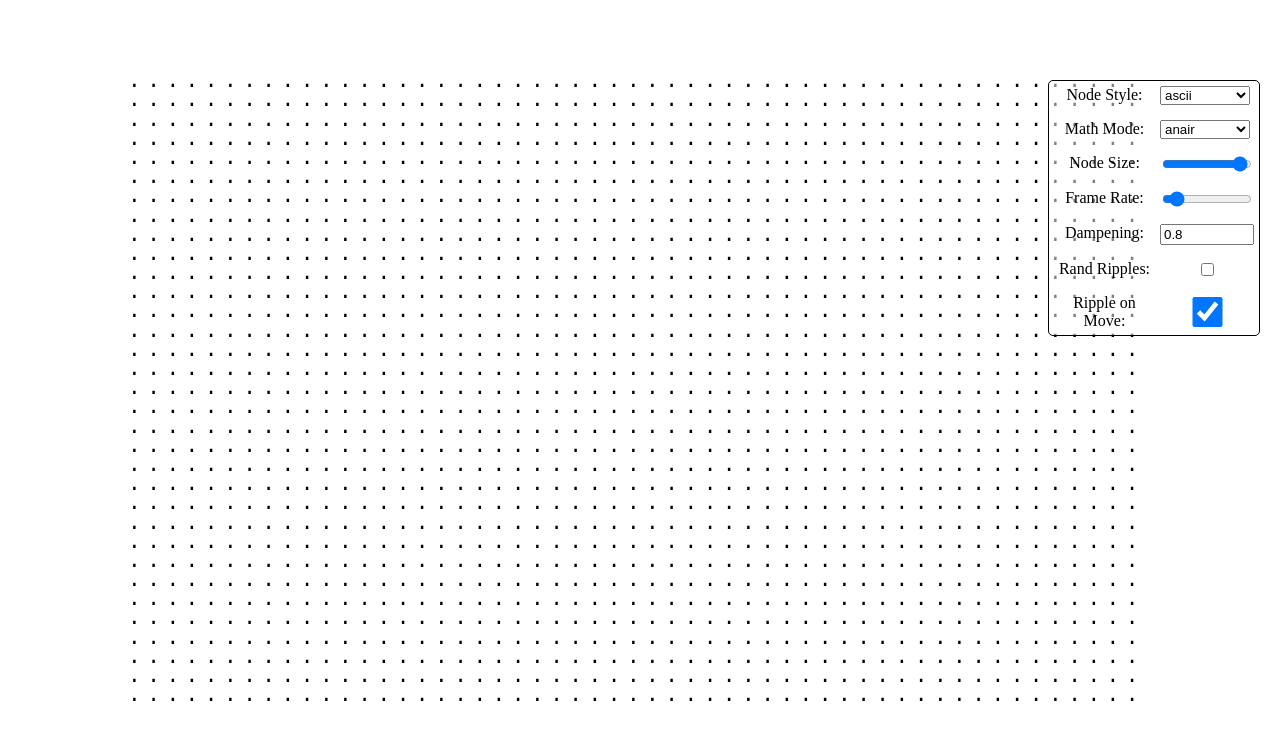
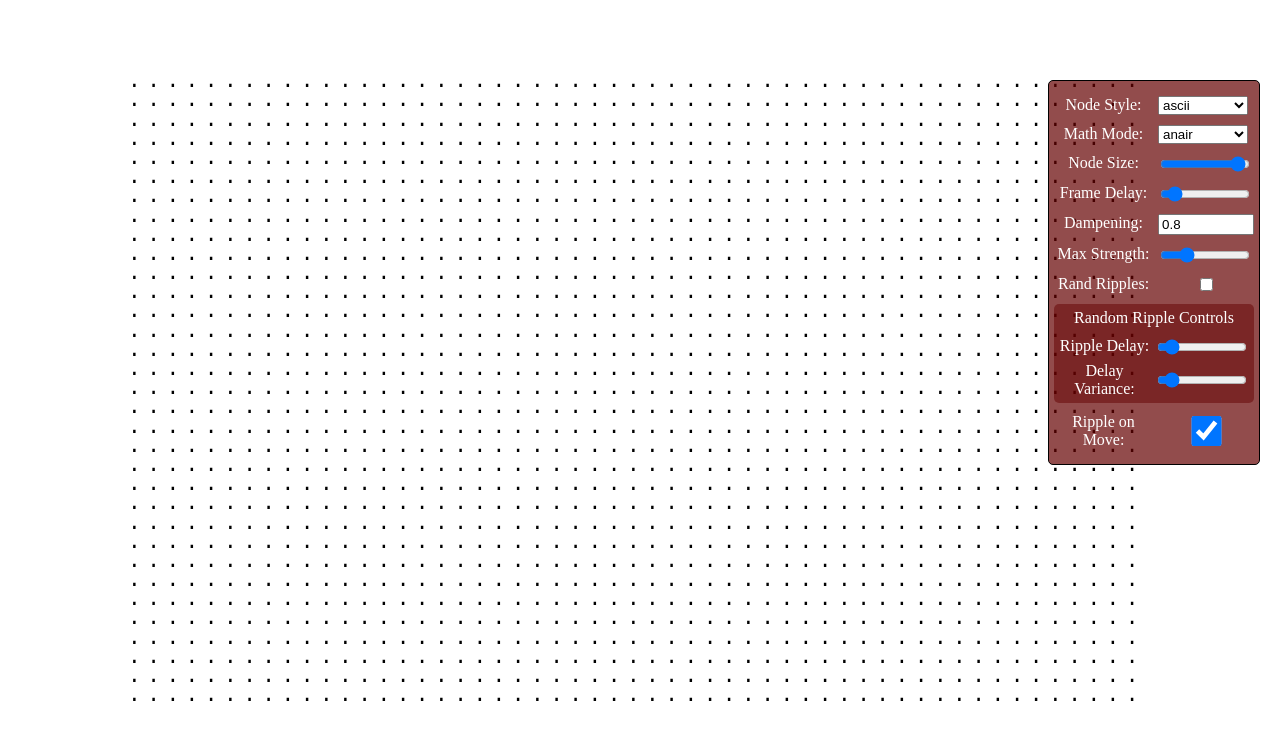
Before and after one commit to batman-nair/puddle.js, a plain HTML site: page index.html in a window 1280 px wide. Drawn offline with Linux system fonts and the light colour scheme.

Commit message:
Changed ripple force control, almost finalized controller structure.

```diff
--- a/ascii-ripple.js
+++ b/ascii-ripple.js
@@ -47,11 +47,13 @@ class NodeBase {
 	this.applyListeners();
 	return this.element;
     }
-    startRipple() {
-	this.omniForce = this.data.rippleStrength;
-	this.currentForce = this.data.rippleStrength;
+    startRipple(rippleStrength = 0) {
+	if (!rippleStrength)
+	    rippleStrength = this.data.maxRippleStrength;
+	this.omniForce = rippleStrength;
+	this.currentForce = rippleStrength;
 
-	this.drawNode(this.data.rippleStrength);
+	this.drawNode(rippleStrength);
 
 	for (let yChange = -1; yChange <=1; ++yChange) {
 	    for (let xChange = -1; xChange <=1; ++xChange) {
@@ -120,6 +122,9 @@ class NodeBase {
 	this.data.addToDrawQueue(this.xx, this.yy);
     }
     drawNode(forceMagnitude) {
+	if (forceMagnitude > 150)  forceMagnitude = 150;
+	else if (forceMagnitude < -50)  forceMagnitude = -50;
+
 	let hueValue = 0;
 	let saturationValue = 0;
 	let lightnessValue = 25 + forceMagnitude/2;
@@ -156,6 +161,8 @@ class WaterNode extends NodeBase {
 	super(xx, yy, data, mathMode);
     }
     drawNode(forceMagnitude) {
+	if (forceMagnitude > 120)  forceMagnitude = 120;
+	if (forceMagnitude < -280)  forceMagnitude = -280;
 	let hueValue = 198;
 	let saturationValue = 70 + forceMagnitude/4;
 	let lightnessValue = 70 + (forceMagnitude)/8;
@@ -168,6 +175,8 @@ class PartyNode extends NodeBase {
 	super(xx, yy, data, mathMode);
     }
     drawNode(forceMagnitude) {
+	if (forceMagnitude > 120)  forceMagnitude = 120;
+	if (forceMagnitude < -200)  forceMagnitude = -200;
 	let hueValue = Math.floor(Math.random()*360);
 	let saturationValue = 70 + forceMagnitude/4;
 	let lightnessValue = 100 - (forceMagnitude/2);
@@ -222,7 +231,7 @@ class AsciiRippleData {
 	this.numRows = numRows;
 	this.numCols = numCols;
 
-	this.rippleStrength = 100.0;
+	this.maxRippleStrength = 100.0;
 	this.forceDampeningRatio = 0.8; // Force dampening percent
 	this.forceCutOff = 5;	// Axial force less than this is set to 0
 	this.rippleOnMove = true;
@@ -293,7 +302,6 @@ class AsciiRipple {
 	this.randomGenerationInterval = this.updateInterval;
 	this.randomTimeRange = this.updateInterval;
 	this.useRandomRippleStrength = true;
-	this.maxRandomRippleStrength = 200;
 	this.isRandomRippleCreated = true;
 	this.nodeStyle = NodeBase;
 	this.nodeSize = 14;
@@ -344,7 +352,7 @@ class AsciiRipple {
 	this.data.refresh(this.numRows, this.numCols);
 
 	this.parentNode.innerHTML = '';
-	this.parentNode.style.fontFamily = "Courier New, Courier, Lucida Sans Typewriter, Lucida Typewriter, monospace";
+	this.parentNode.style.fontFamily = "Lucida Sans Typewriter, Lucida Typewriter, monospace";
 	this.parentNode.style.fontSize = this.nodeSize+2 + "px";
 	this.parentNode.style.display = "grid";
 	this.parentNode.style.gridTemplateColumns = "repeat("+this.numCols+", "+this.nodeSize+"px)";
@@ -365,11 +373,13 @@ class AsciiRipple {
     toggleRandomRippleStrength() {
 	this.useRandomRippleStrength = !this.useRandomRippleStrength;
     }
-    setMaxRandomRippleStrength(maxRippleStrength) {
-	this.data.maxRandomRippleStrength = maxRippleStrength;
+    setMaxRippleStrength(maxRippleStrength) {
+	this.data.maxRippleStrength = maxRippleStrength;
     }
     setRandomRippleGenerationInterval(randomRippleGenerationInterval) {
 	this.randomGenerationInterval = randomRippleGenerationInterval;
+	clearTimeout(this.randomRippleTimeout);
+	this.isRandomRippleCreated = true;
     }
     setRandomRippleTimeRange(randomRippleTimeRange) {
 	this.randomTimeRange = randomRippleTimeRange;
@@ -377,9 +387,9 @@ class AsciiRipple {
     setDampeningRatio(dampeningRatio) {
 	this.data.forceDampeningRatio = dampeningRatio;
     }
-    setRippleStrength(rippleStrength) {
-	this.data.rippleStrength = rippleStrength;
-    }
+    // setRippleStrength(rippleStrength) {
+    // 	this.data.rippleStrength = rippleStrength;
+    // }
     setUpdateInterval(updateInterval) {
 	clearInterval(this.updateLoop);
 	this.updateInterval = updateInterval;
@@ -387,17 +397,17 @@ class AsciiRipple {
     }
 
     createRandomRipple() {
-	let rippleStrength = Math.floor(Math.random()*this.maxRandomRippleStrength);
+	let rippleStrength = Math.floor(Math.random()*this.data.maxRippleStrength);
 	let randomIndex = Math.floor(Math.random()*this.data.nodeList.length);
-	this.data.rippleStrength = rippleStrength;
-	this.data.nodeList[randomIndex].startRipple();
+	// this.data.rippleStrength = rippleStrength;
+	this.data.nodeList[randomIndex].startRipple(rippleStrength);
     }
     createTimedRandomRipple() {
 	this.isRandomRippleCreated = false;
 	let timeoutChange = Math.floor(Math.random()*this.randomTimeRange)
 	    - this.randomTimeRange/2;
 	let timeout = this.randomGenerationInterval + timeoutChange;
-	setTimeout(() => {
+	this.randomRippleTimeout = setTimeout(() => {
 	    this.createRandomRipple();
 	    this.isRandomRippleCreated = true;
 	}, timeout);
--- a/control-panel.js
+++ b/control-panel.js
@@ -4,6 +4,7 @@ class ControlPanel {
 	this.mainContainer = document.createElement("div");
 	this.mainContainer.className = "controller-container";
 	this.controllerMap = {};
+	this.sectionMap = {};
     }
     getControlLabel(name) {
 	let controlLabel = document.createElement("span");
@@ -11,7 +12,13 @@ class ControlPanel {
 	controlLabel.innerText = name;
 	return controlLabel;
     }
-    addNumberControl(name, options) {
+    addElementToController(element, sectionName) {
+	let sectionContainer = this.mainContainer;
+	if (this.sectionMap.hasOwnProperty(sectionName))
+	    sectionContainer = this.sectionMap[sectionName];
+	sectionContainer.appendChild(element);
+    }
+    addNumberControl(name, options, sectionName="") {
 	let controlLabel = this.getControlLabel(name);
 	let controlValue = document.createElement("input");
 	controlValue.className = "control-value";
@@ -27,10 +34,10 @@ class ControlPanel {
 	if (options.hasOwnProperty("cb"))
 	    controlValue.onchange = (event) => options["cb"](event.target.value);
 
-	this.mainContainer.appendChild(controlLabel);
-	this.mainContainer.appendChild(controlValue);
+	this.addElementToController(controlLabel, sectionName);
+	this.addElementToController(controlValue, sectionName);
     }
-    addSliderControl(name, options) {
+    addSliderControl(name, options, sectionName) {
 	let controlLabel = this.getControlLabel(name);
 	let controlValue = document.createElement("input");
 	controlValue.className = "control-value";
@@ -46,10 +53,10 @@ class ControlPanel {
 	if (options.hasOwnProperty("cb"))
 	    controlValue.onchange = (event) => options["cb"](event.target.value);
 
-	this.mainContainer.appendChild(controlLabel);
-	this.mainContainer.appendChild(controlValue);
+	this.addElementToController(controlLabel, sectionName);
+	this.addElementToController(controlValue, sectionName);
     }
-    addOptionControl(name, options) {
+    addOptionControl(name, options, sectionName) {
 	let controlLabel = this.getControlLabel(name);
 	let controlValue = document.createElement("select");
 	controlValue.className = "control-value";
@@ -69,10 +76,10 @@ class ControlPanel {
 	if (options.hasOwnProperty("cb"))
 	    controlValue.onchange = (event) => options["cb"](event.target.value);
 
-	this.mainContainer.appendChild(controlLabel);
-	this.mainContainer.appendChild(controlValue);
+	this.addElementToController(controlLabel, sectionName);
+	this.addElementToController(controlValue, sectionName);
     }
-    addBoolControl(name, options) {
+    addBoolControl(name, options, sectionName) {
 	let controlLabel = this.getControlLabel(name);
 	let controlValue = document.createElement("input");
 	controlValue.className = "control-value";
@@ -82,13 +89,51 @@ class ControlPanel {
 	if (options.hasOwnProperty("cb"))
 	    controlValue.onchange = (event) => options["cb"](event.target.checked);
 
-	this.mainContainer.appendChild(controlLabel);
-	this.mainContainer.appendChild(controlValue);
+	this.addElementToController(controlLabel, sectionName);
+	this.addElementToController(controlValue, sectionName);
+    }
+    addControlSection(name, options, sectionName) {
+	let sectionContainer = document.createElement("div");
+	sectionContainer.className = "section-container";
+	let sectionTitle = document.createElement("span");
+	sectionTitle.className = "section-title";
+	sectionTitle.innerText = name;
+	let controllerContainer = document.createElement("div");
+	controllerContainer.className = "section-controller-container";
 
+	sectionTitle.sectionContainer = sectionContainer;
+	sectionContainer.controllerContainer = controllerContainer;
+	controllerContainer.actualHeight = controllerContainer.scrollHeight;
+	controllerContainer.visible = true;
+	sectionTitle.onclick = () => {
+	    let sectionContainer = sectionTitle.sectionContainer;
+	    let controllerContainer = sectionContainer.controllerContainer;
+	    if (controllerContainer.visible) {
+		controllerContainer.style.maxHeight = 0;
+		controllerContainer.style.opacity = 0;
+	    }
+	    else {
+		controllerContainer.style.maxHeight = controllerContainer.actualHeight + "px";
+		controllerContainer.style.opacity = 1;
+	    }
+	    controllerContainer.visible = !controllerContainer.visible;
+	};
+
+	sectionContainer.appendChild(sectionTitle);
+	sectionContainer.appendChild(controllerContainer);
+
+	this.sectionMap[name] = controllerContainer;
+	this.mainContainer.appendChild(sectionContainer);
     }
-
     show() {
 	this.parentContainer.appendChild(this.mainContainer);
+
+	for (const sectionName in this.sectionMap) {
+	    let controllerContainer = this.sectionMap[sectionName];
+	    controllerContainer.actualHeight = controllerContainer.scrollHeight;
+	    controllerContainer.style.maxHeight = controllerContainer.actualHeight + "px";
+	}
+
     }
 }
 
--- a/control_panel.css
+++ b/control_panel.css
@@ -3,26 +3,31 @@
     width: 200px;
     right: 20px;
     top: 10vh;
-    padding: 5px;
+    padding: 15px 5px;
 
     border: 1px solid black;
     border-radius: 5px;
-    background: rgba(255, 255, 255, 0.5);
+    background: rgba(100, 0, 0, 0.7);
+    color: white;
 
     display: grid;
     grid-template-columns: auto auto;
-    grid-row-gap: 15px;
+    grid-row-gap: 10px;
     grid-column-gap: 5px;
 }
-.controller-section {
+.section-container {
     grid-column: span 2;
+    background: rgba(100, 0, 0, 0.5);
+    border-radius: 5px;
+    padding: 5px;
 }
 .section-title {
     display: block;
     width: 100%;
     text-align: center;
+    margin-bottom: 10px;
 }
-.section-container {
+.section-controller-container {
     display: grid;
     grid-template-columns: auto auto;
     grid-row-gap: 5px;
--- a/index.html
+++ b/index.html
@@ -76,10 +76,17 @@
       cp.addOptionControl("Node Style: ", {"list": ["base", "ascii", "water", "party"], "default": "ascii", "cb": (val) => {ar.setNodeStyle(val)}});
       cp.addOptionControl("Math Mode: ", {"list": ["anair", "helias"], "default": "anair", "cb": (val) => {ar.setMathMode(val)}});
       cp.addSliderControl("Node Size: ", {"min": 5, "max": 20, "step": 0.1, "value": ar.getNodeSize(), "cb": (val) => {ar.setNodeSize(parseFloat(val));} });
-      cp.addSliderControl("Frame Rate: ", {"min": 10, "max": 1000, "value": 100, "cb": (val) => {ar.setUpdateInterval(parseInt(val));} });
+      cp.addSliderControl("Frame Delay: ", {"min": 10, "max": 1000, "value": 100, "cb": (val) => {ar.setUpdateInterval(parseInt(val));} });
       cp.addNumberControl("Dampening: ", {"min": 0, "max": 1, "step": 0.01, "value": 0.8, "cb": (val) => {ar.setDampeningRatio(parseFloat(val));} });
+      cp.addSliderControl("Max Strength:", {"min": 0, "max": 400, "value": 100, "cb": (val) => { ar.setMaxRippleStrength(parseInt(val)); }});
+
       cp.addBoolControl("Rand Ripples: ", {"default": false, "cb": (val) => { ar.toggleRandomRipples(); }});
+      cp.addControlSection("Random Ripple Controls");
+      cp.addSliderControl("Ripple Delay:", {"min": 10, "max": 1000, "step": 10, "value": 100, "cb": (val) => { ar.setRandomRippleGenerationInterval(parseInt(val)); }}, "Random Ripple Controls");
+      cp.addSliderControl("Delay Variance:", {"min": 10, "max": 1000, "value": 100, "cb": (val) => { ar.setRandomRippleTimeRange(val); }}, "Random Ripple Controls");
+
       cp.addBoolControl("Ripple on Move:", {"default": true, "cb": (val) => { ar.toggleRippleOnMove(); }});
+
       cp.show();
     </script>
 
```
